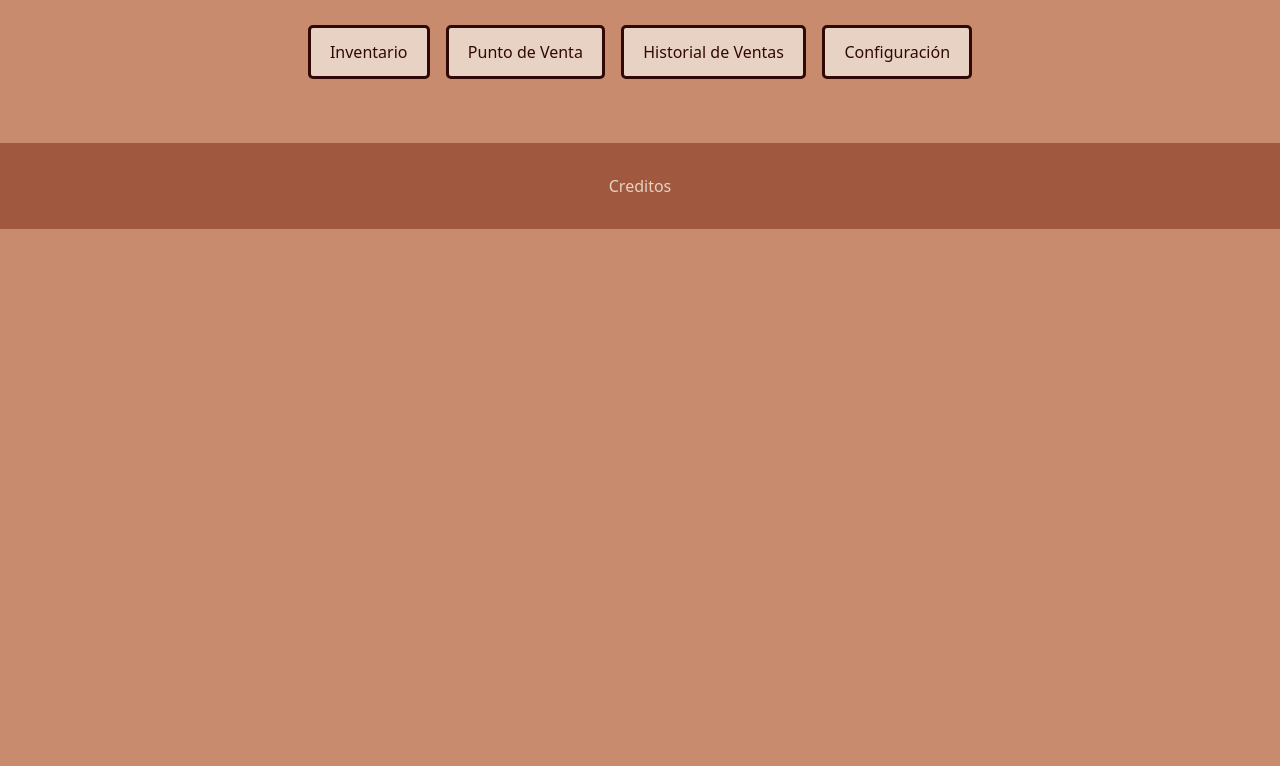
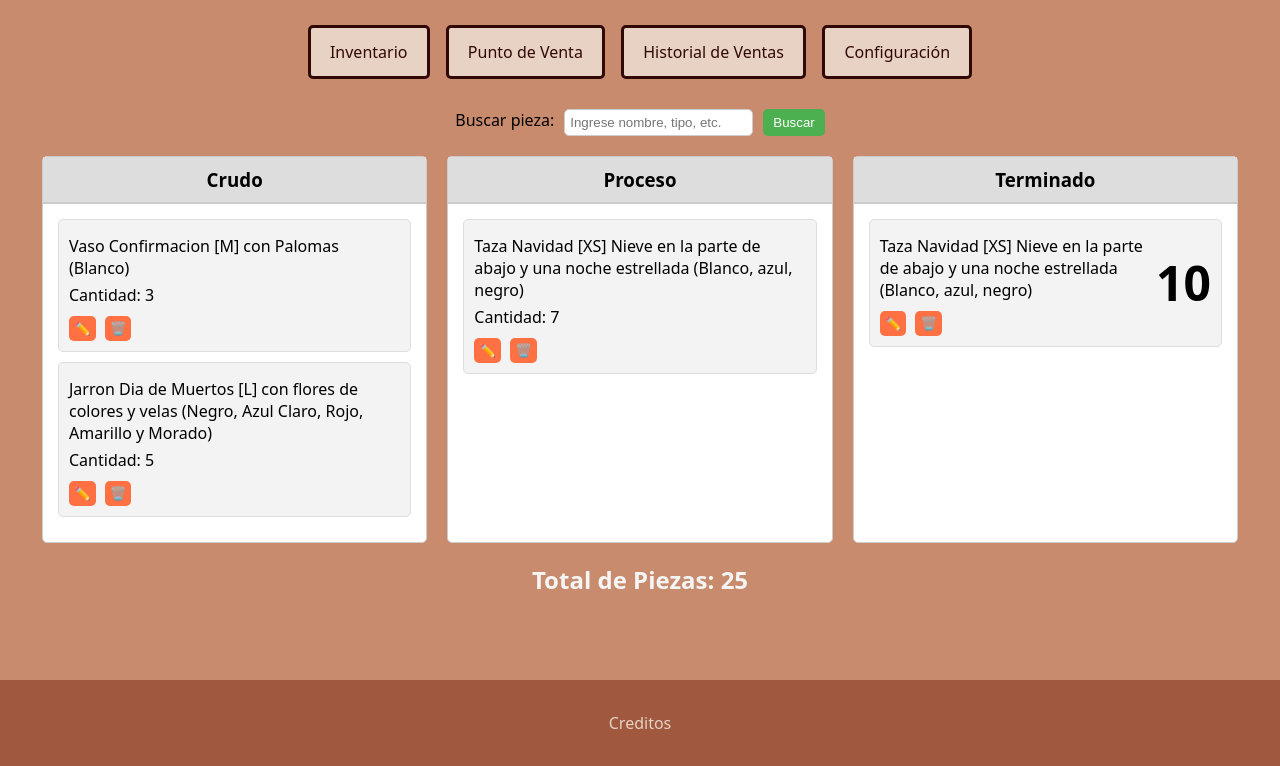
Before and after one commit to dlucianop/artep-POS, an Electron app: page index.html in a window 1280 px wide. Shown: the part 132-898 px from the top of the page. Before the commit the page ends 800 px from the top, so only its background shows below. Drawn offline with Linux system fonts and the light colour scheme.

Commit message:
Se agrego plantilla para pantalla de Produccion

```diff
--- /dev/null
+++ b/css/production.css
@@ -0,0 +1,85 @@
+.busqueda {
+    display: flex;
+    justify-content: center;
+    gap: 10px;
+    margin: 20px 0;
+    margin-top: 30px;
+}
+
+.busqueda input {
+    padding: 5px;
+    border: 1px solid #ccc;
+    border-radius: 5px;
+}
+
+.busqueda button {
+    background-color: #4caf50;
+    color: white;
+    border: none;
+    padding: 5px 10px;
+    border-radius: 5px;
+    cursor: pointer;
+}
+
+.busqueda button:hover {
+    background-color: #45a049;
+}
+
+
+.tabla-produccion {
+    display: flex;
+    justify-content: space-around;
+    margin: 20px 0;
+}
+
+.columna {
+    flex: 1;
+    background-color: #fff;
+    margin: 0 10px;
+    padding: 15px;
+    border: 1px solid #ccc;
+    border-radius: 5px;
+}
+
+.columna h3 {
+    text-align: center;
+    background-color: #ddd;
+    padding: 10px;
+    margin: -15px -15px 15px -15px;
+    border-bottom: 2px solid #ccc;
+}
+
+.pieza {
+    background-color: #f3f3f3;
+    padding: 10px;
+    margin: 10px 0;
+    border: 1px solid #ddd;
+    border-radius: 5px;
+}
+
+.pieza p {
+    margin: 5px 0;
+}
+
+.pieza button {
+    margin: 5px 5px 0 0;
+    padding: 5px;
+    border: none;
+    background-color: #ff7043;
+    color: white;
+    border-radius: 5px;
+    cursor: pointer;
+}
+
+.pieza button:hover {
+    background-color: #f4511e;
+}
+
+.resumen {
+    text-align: center;
+    margin-top: 20px;
+}
+
+.resumen h2 {
+    color: whitesmoke;
+}
--- a/index.html
+++ b/index.html
@@ -5,8 +5,8 @@
     <meta name="viewport" content="width=device-width, initial-scale=1.0">
     <title>Panel de Producción - Cerámica Artep</title>
     <link rel="stylesheet" href="css/styles.css">
+    <link rel="stylesheet" href="css/production.css">
     <link rel="icon" href="images/icono.jpeg" type="image/jpeg">
-    <meta http-equiv="Content-Security-Policy" content="default-src 'self'; script-src 'self'; style-src 'self'; img-src 'self';">
 </head>
 <body>
     <header>
@@ -30,6 +30,59 @@
             <a href="html/sales.html" class="btnNav">Historial de Ventas</a>
             <a href="html/configuration.html" class="btnNav">Configuración</a>
         </nav>
+        <section>
+            <div class="busqueda">
+                <label for="buscar">Buscar pieza:</label>
+                <input type="text" id="buscar" placeholder="Ingrese nombre, tipo, etc.">
+                <button>Buscar</button>
+            </div>
+
+            <div class="tabla-produccion">
+                <div class="columna">
+                <h3>Crudo</h3>
+                <div class="pieza">
+                    <p>Vaso Confirmacion [M] con Palomas (Blanco) </p>
+                    <p>Cantidad: <span>3</span></p>
+                    <button>✏️</button>
+                    <button>🗑️</button>
+                </div>
+                <div class="pieza">
+                    <p>Jarron Dia de Muertos [L] con flores de colores y velas (Negro, Azul Claro, Rojo, Amarillo y Morado)</p>
+                    <p>Cantidad: <span>5</span></p>
+                    <button>✏️</button>
+                    <button>🗑️</button>
+                </div>
+                </div>
+
+                <div class="columna">
+                <h3>Proceso</h3>
+                <div class="pieza">
+                    <p>Taza Navidad [XS] Nieve en la parte de abajo y una noche estrellada (Blanco, azul, negro)</p>
+                    <p>Cantidad: <span>7</span></p>
+                    <button>✏️</button>
+                    <button>🗑️</button>
+                </div>
+                </div>
+
+                <div class="columna">
+                <h3>Terminado</h3>
+                <div class="pieza" style="display: flex;">
+                    <div>
+                        <p>Taza Navidad [XS] Nieve en la parte de abajo y una noche estrellada (Blanco, azul, negro)</p>
+                        <button>✏️</button>
+                        <button>🗑️</button>
+                    </div>
+                    <div style="width: 30%; font-size: 300%; display: flex;align-items: center; justify-content: center; font-weight: bolder;">
+                        <p>10</p>
+                    </div>
+                </div>
+                </div>
+            </div>
+
+            <div class="resumen">
+                <h2>Total de Piezas: <span>25</span></h2>
+            </div>
+        </section>
     </main>
     <footer>
         <p>
```
